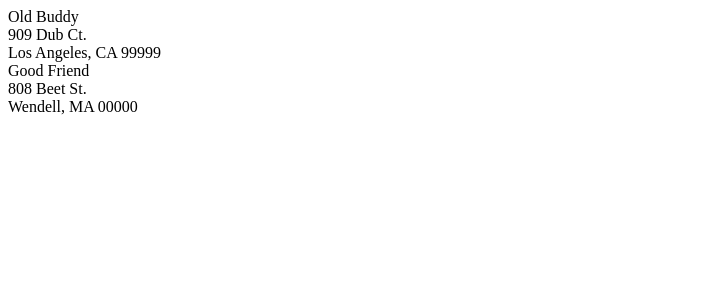
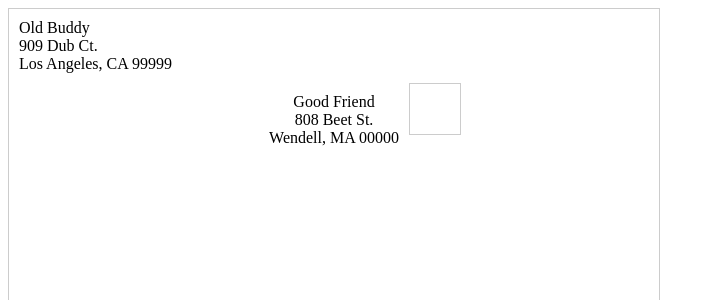
Before and after one commit to isaacpearl/proptypes-exercises, a React (Create React App) app: page / in a window 1280 px wide. Shown: the top 300 px of the page, without its empty margins (0-715 px from the left). Built offline with nearby package versions, Linux system fonts and the light colour scheme.

Commit message:
preliminary css

```diff
--- a/src/index.css
+++ b/src/index.css
@@ -1,11 +1,25 @@
 .envelope {
+	width: 650px;
+	height: 300px;
+	border: 1px solid #ccc;
+	text-align: center;
+}
 
+.from-person {
+	text-align: left;
+}
+
+.to-person {
+	display: inline-block;
 }
 
 .stamp {
-
+	width: 50px;
+	height: 50px;
+	border: 1px solid #ccc;
+	position: fixed;
 }
 
 .address-label {
-
+	padding: 10px;
 }
```
